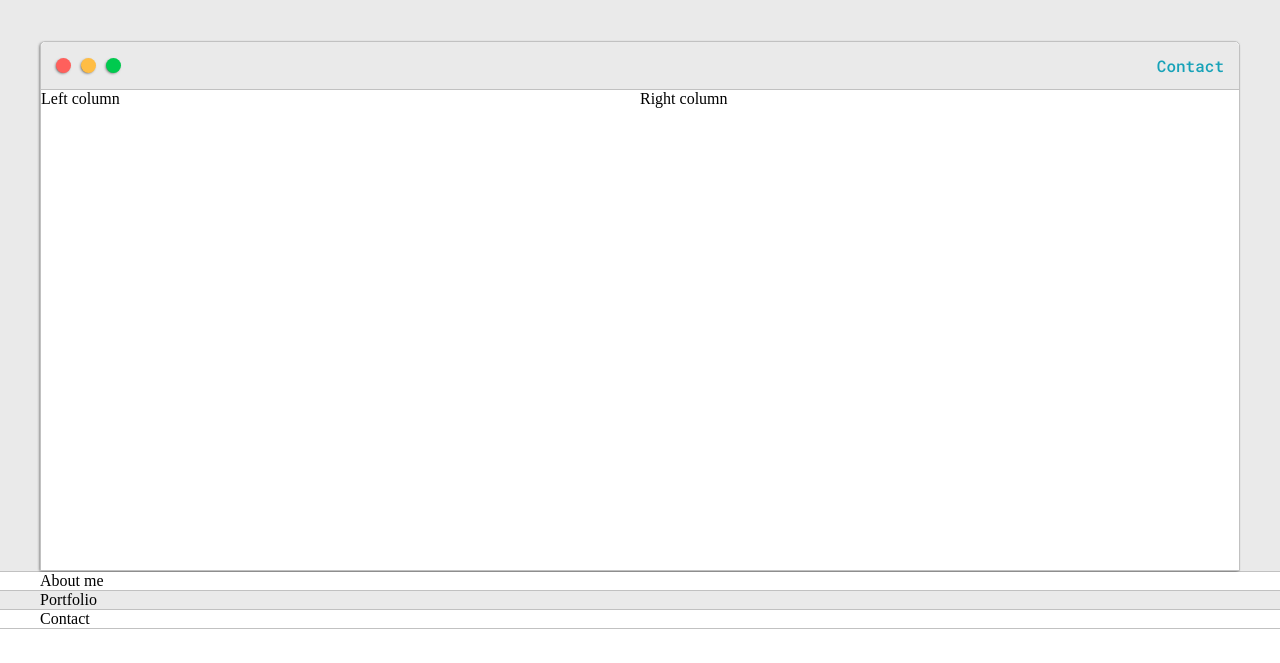
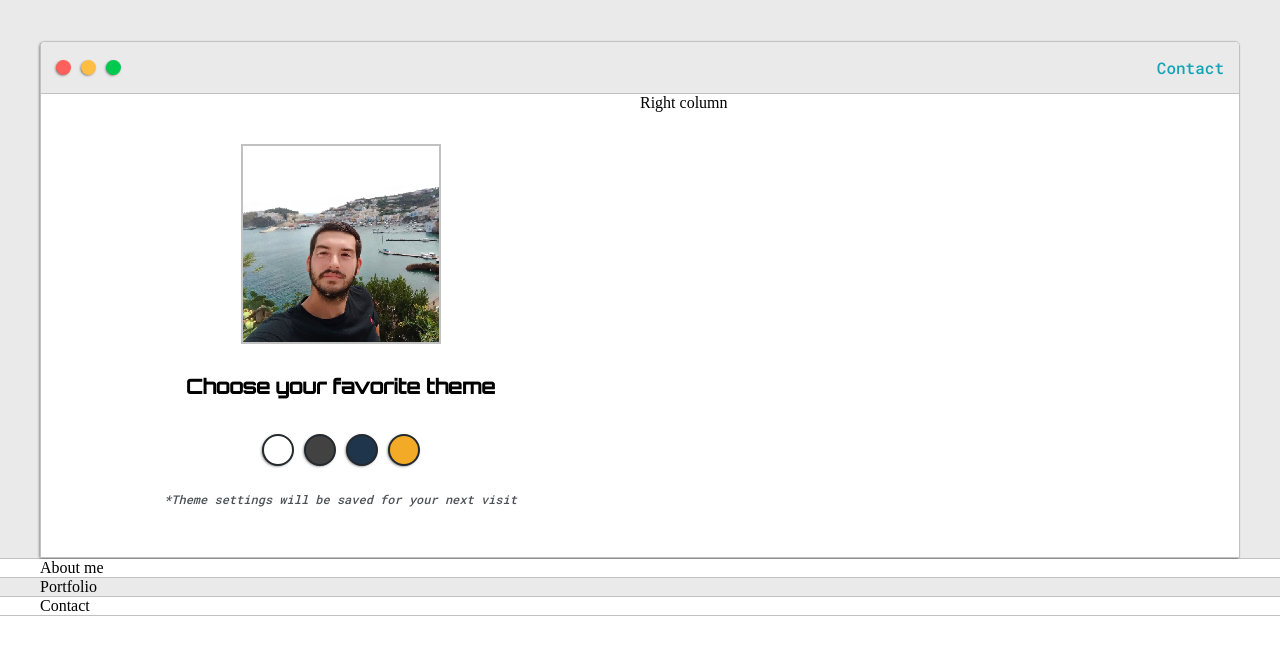
Before and after one commit to lorenzo-damico/mywebsite, a plain HTML site: page index.html in a window 1280 px wide. Shown: the part 119-782 px from the top of the page. Drawn offline with Linux system fonts and the light colour scheme.

Commit message:
Add style of the left column

```diff
--- a/css/style.css
+++ b/css/style.css
@@ -6,6 +6,8 @@
 
   --mainText: black;
   --secondaryText: #4b5156;
+
+  --themeDotBorder: #24292e;
 }
 
 /* TYPO */
@@ -98,7 +100,6 @@ h6 {
 
   display: grid;
   grid-template-columns: 1fr 1fr;
-  grid-template-rows: 48px 480px;
   grid-template-areas:
     "nav-wrapper nav-wrapper"
     "left-column right-column"
@@ -156,6 +157,72 @@ h6 {
 
 .left-column {
   grid-area: left-column;
+  padding: 50px 0;
+}
+
+#profile-pic {
+  display: block;
+  margin: 0 auto 30px;
+  width: 200px;
+  height: 200px;
+  object-fit: cover;
+  object-position: left;
+  border: 2px solid var(--borderColor);
+}
+
+.left-column h5 {
+  text-align: center;
+  margin-bottom: 30px;
+}
+
+#theme-options-wrapper {
+  display: flex;
+  justify-content: center;
+}
+
+.button-theme {
+  width: 32px;
+  height: 32px;
+  background-color: black;
+  border: 2px solid var(--themeDotBorder);
+  border-radius: 50%;
+  margin: 5px;
+
+  -webkit-box-shadow: -1px 1px 3px -1px rgba(0, 0, 0, 0.75);
+  -moz-box-shadow: -1px 1px 3px -1px rgba(0, 0, 0, 0.75);
+  box-shadow: -1px 1px 3px -1px rgba(0, 0, 0, 0.75);
+
+  cursor: pointer;
+}
+
+.button-theme:hover {
+  border: 5px solid var(--themeDotBorder);
+  width: 35px;
+  height: 35px;
+}
+
+#light-mode {
+  background-color: #fff;
+}
+
+#dark-mode {
+  background-color: #424242;
+}
+
+#blue-mode {
+  background-color: #1f354b;
+}
+
+#orange-mode {
+  background-color: #f3ab27;
+}
+
+#settings-message {
+  width: 60%;
+  margin: 20px auto 0;
+  text-align: center;
+  font-size: 12px;
+  font-style: italic;
 }
 
 .right-column {
--- a/index.html
+++ b/index.html
@@ -33,7 +33,17 @@
           </div>
 
           <div class="left-column">
-            Left column
+            <img id="profile-pic" src="img/lorenzo.png" alt="my photo">
+            <h5>Choose your favorite theme</h5>
+
+            <div id="theme-options-wrapper">
+              <div id="light-mode" class="button-theme"></div>
+              <div id="dark-mode" class="button-theme"></div>
+              <div id="blue-mode" class="button-theme"></div>
+              <div id="orange-mode" class="button-theme"></div>
+            </div>
+
+            <p id="settings-message">*Theme settings will be saved for your next visit</p>
           </div>
 
           <div class="right-column">
```
Also changed, not shown: img/lorenzo.png (added).
